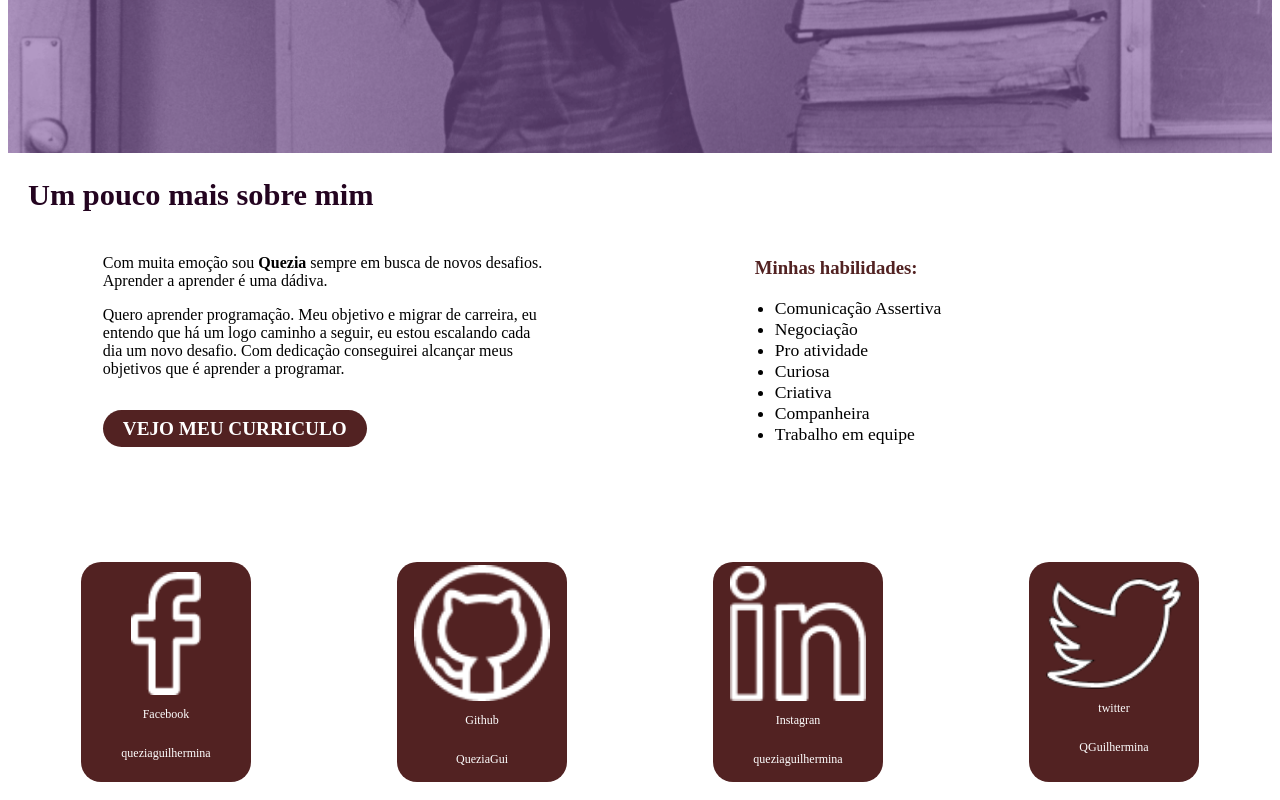
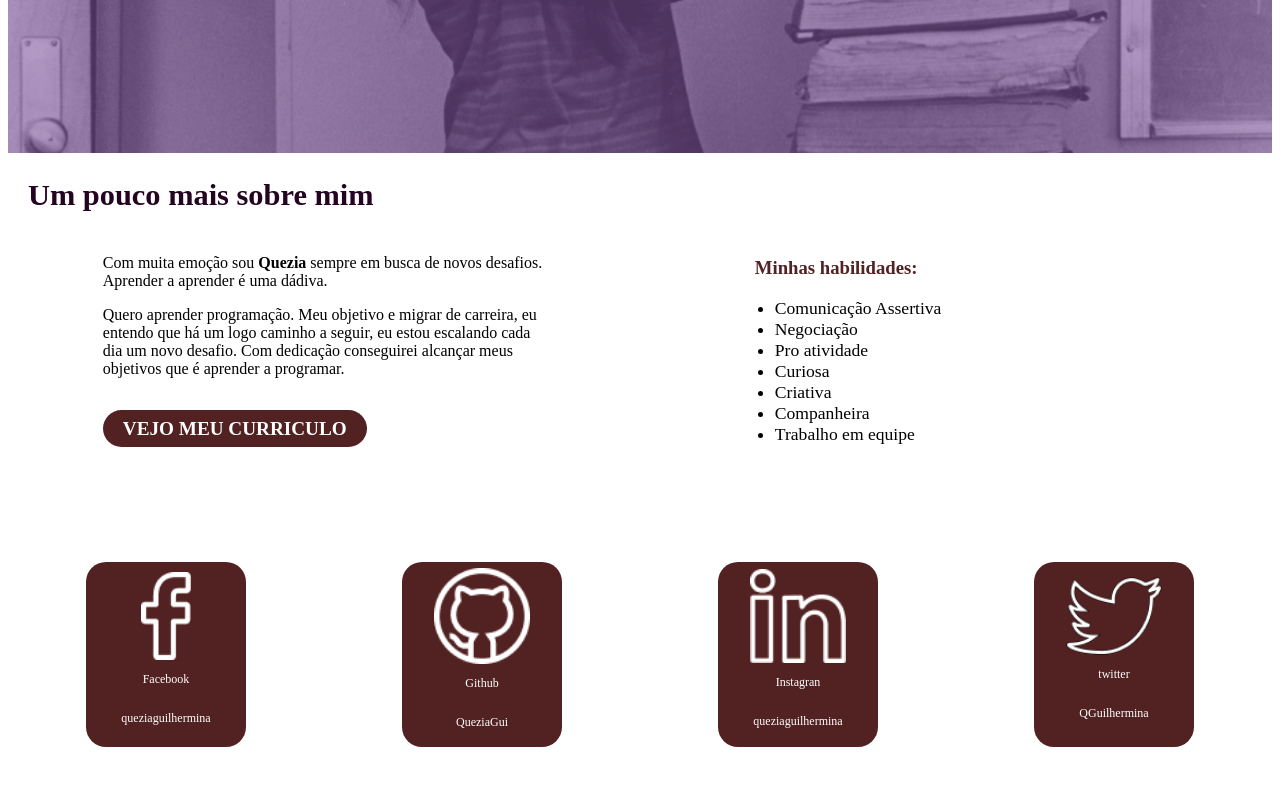
Before and after one commit to QueziaGui/QueziaGuilhermina, a plain HTML site: page workshopreprograma/index.html in a window 1280 px wide. Shown: the part 535-1335 px from the top of the page. After the commit the page ends 1308 px from the top, so only its background shows below. Drawn offline with Linux system fonts and the light colour scheme.

Commit message:
Update style.css

```diff
--- a/workshopreprograma/css/style.css
+++ b/workshopreprograma/css/style.css
@@ -96,19 +96,19 @@ h3{
 
 }
 .face{
-    width: 70px;
+    width: 50px;
 }
 img{
-    width: 80%;
+    width: 60%;
 }
 .links{
     background-color: #522222;
-    width: 170px;
-    height: 220px;
+    width: 160px;
+    height: 185px;
     text-align: center;
     text-decoration: none;
     color:white;
-    margin-bottom: 10px;
+    margin-bottom: 18px;
     display:flex ;
     flex-direction: column;
     align-items: center;
```
